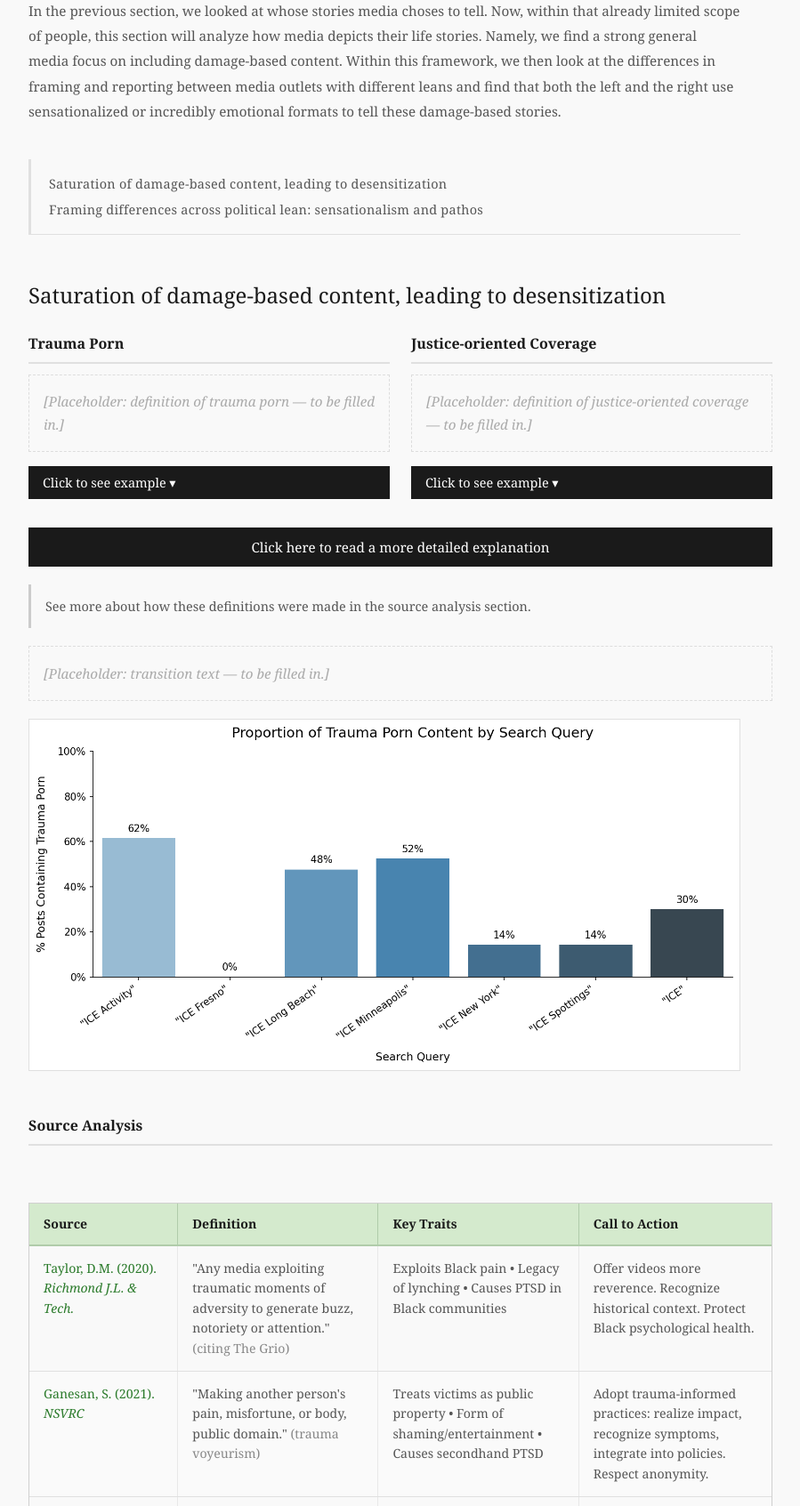
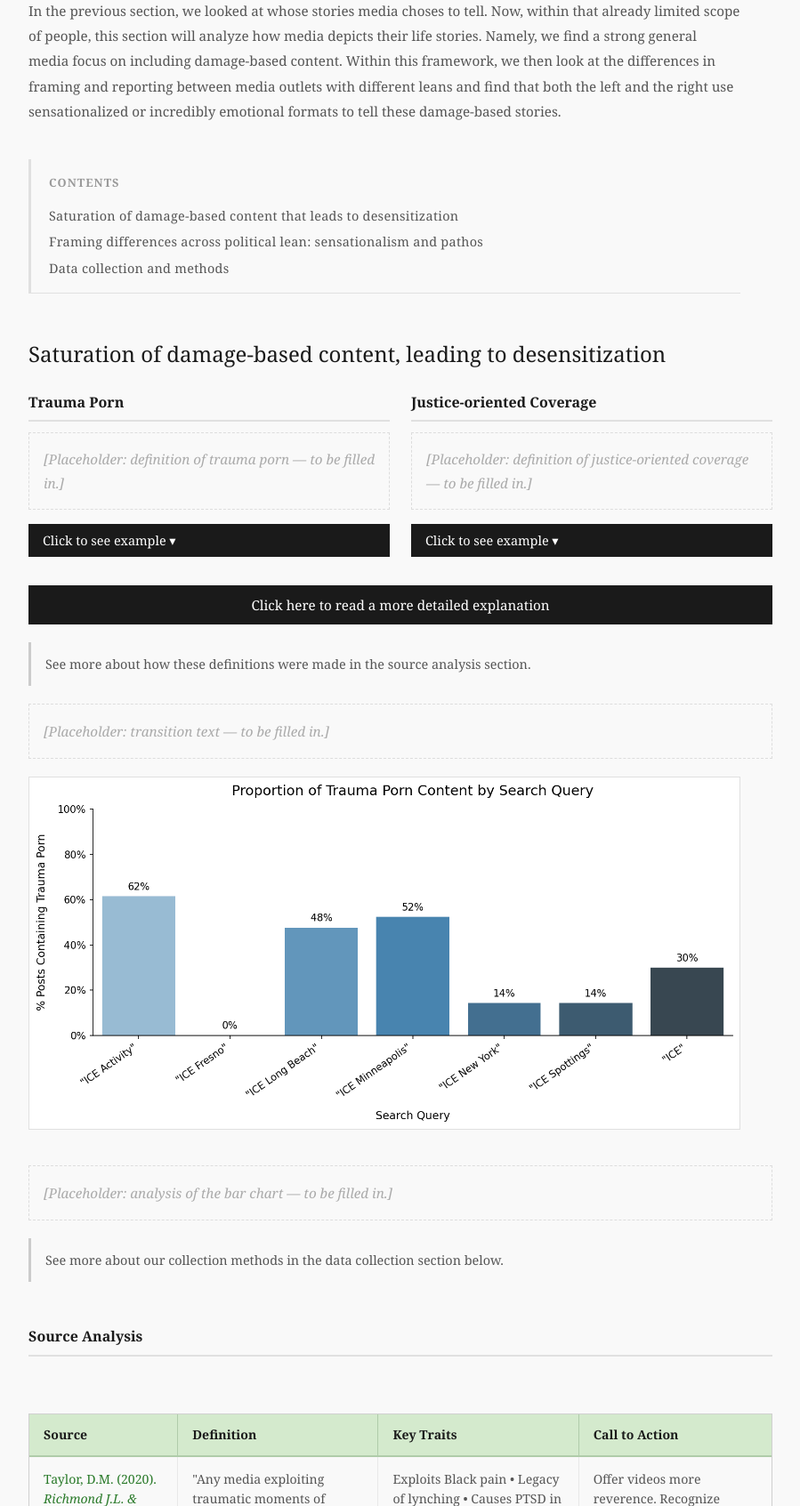
Before and after one commit to zoyaio/ice-rhetoric-data-justice-project, a Flask app: page /media-desensitization in a window 1280 px wide. Shown: the part 208-1901 px from the top of the page at 89% size, without its empty margins (190-1089 px from the left). Run offline with Flask 3, Linux system fonts and the light colour scheme; parts of the project's set-up code (start-up, migrations or seed data) failed here and were passed over; some libraries are stand-ins or nearby versions.

Commit message:
more styling and fillers

```diff
--- a/static/media_desensitization.css
+++ b/static/media_desensitization.css
@@ -193,9 +193,9 @@
 .lean-card.flipped .lean-card-front { display: none; }
 .lean-card.flipped .lean-card-back  { display: block; }
 
-.lean-card.right,
-.lean-card.center,
-.lean-card.left   { border-color: #ccc; }
+.lean-card.right  { border-color: #c0392b; }
+.lean-card.center { border-color: #7d3c98; }
+.lean-card.left   { border-color: #2471a3; }
 
 .lean-card-label {
     font-family: Georgia, serif;
@@ -203,8 +203,11 @@
     font-size: 0.85rem;
     margin-bottom: 0.6rem;
     letter-spacing: 0.02em;
-    color: #333;
 }
+
+.lean-card.right  .lean-card-label { color: #c0392b; }
+.lean-card.center .lean-card-label { color: #7d3c98; }
+.lean-card.left   .lean-card-label { color: #2471a3; }
 
 .card-text {
     font-family: Georgia, serif;
@@ -378,6 +381,16 @@
     background: #f9f9f9;
 }
 
+.page-toc-title {
+    font-family: Georgia, serif;
+    font-size: 0.8rem;
+    font-weight: bold;
+    color: #999;
+    letter-spacing: 0.08em;
+    text-transform: uppercase;
+    margin-bottom: 0.5rem;
+}
+
 .page-toc a {
     font-family: Georgia, serif;
     font-size: 0.9rem;
--- a/templates/media_desensitization.html
+++ b/templates/media_desensitization.html
@@ -52,8 +52,10 @@
 </p>
 
 <nav class="page-toc">
-    <a href="#section-desensitization">Saturation of damage-based content, leading to desensitization</a>
+    <p class="page-toc-title">Contents</p>
+    <a href="#section-desensitization">Saturation of damage-based content that leads to desensitization</a>
     <a href="#section-framing">Framing differences across political lean: sensationalism and pathos</a>
+    <a href="#section-data-collection">Data collection and methods</a>
 </nav>
 
 <!-- ── Media Desensitization ───────────────────────────────── -->
@@ -98,6 +100,12 @@
     <img src="{{ url_for('static', filename='images/trauma_porn_bar.png') }}"
          alt="Proportion of Trauma Porn Content by Search Query"
          class="section-chart">
+
+    <!-- Analysis text + callout -->
+    <p class="prose concept-filler-block">
+        [Placeholder: analysis of the bar chart — to be filled in.]
+    </p>
+    <p class="callout-note">See more about our collection methods in the data collection section below.</p>
 
     <!-- Source Analysis -->
     <h3 class="concept-heading source-analysis-heading">Source Analysis</h3>
@@ -148,7 +156,7 @@
 </div>
 
 <!-- ── Sensationalism and Pathos ───────────────────────────── -->
-<h2 class="section-heading" id="section-framing">Framing differences across political lean: sensationalism and pathos</h2>
+<h2 class="section-heading" id="section-framing">Reporting differences across political leans: sensationalism and pathos</h2>
 <h3 class="section-sub">How do news outlets of different political leanings report on these depictions of violence differently?</h3>
 
 <p class="prose">The following analyses are based on 4 U.S. regions/locations that we know to have had national
@@ -214,6 +222,14 @@
 </div>
 {% endfor %}
 
+<!-- ── Data Collection ───────────────────────────────────────── -->
+<div class="city-section">
+    <h2 class="section-heading" id="section-data-collection">Data collection and methods</h2>
+    <p class="prose">
+        [Placeholder: data collection description — to be filled in.]
+    </p>
+</div>
+
 <!-- ── Detail modal ──────────────────────────────────────────── -->
 <div class="modal-overlay" id="detail-modal" onclick="closeDetailModal(event)">
     <div class="modal-content">
```
